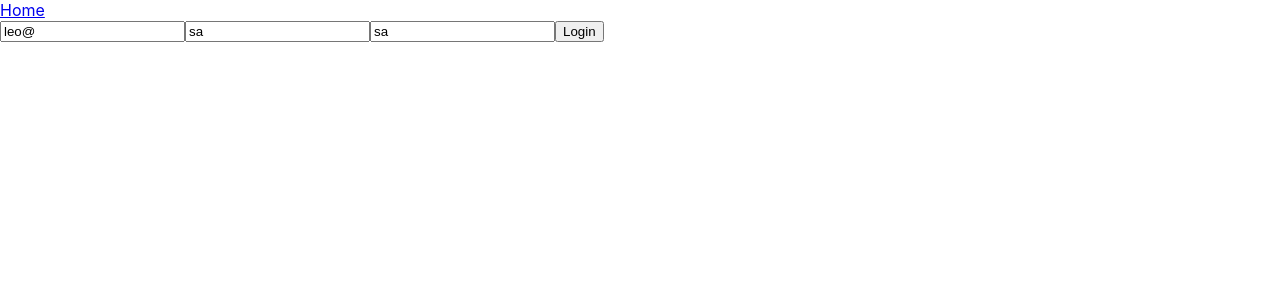
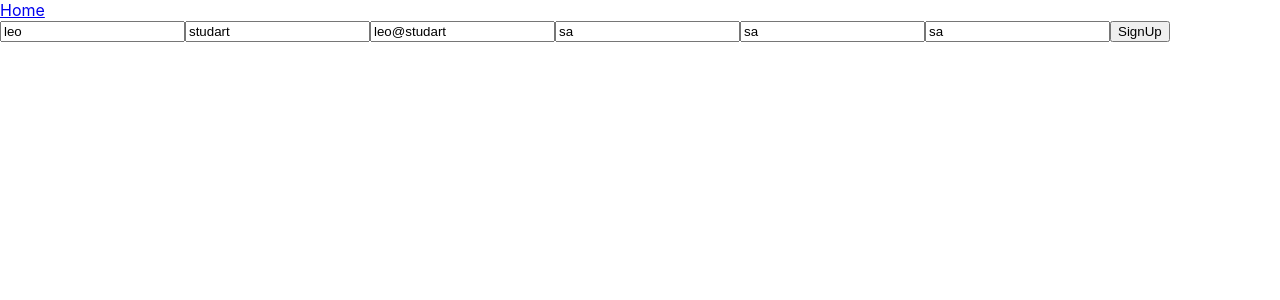
Before and after one commit to leost3/MoviesMania, a React (Create React App) app: page /signup in a window 1280 px wide. Shown: the top 300 px of the page. Built offline with nearby package versions, Linux system fonts and the light colour scheme.

Commit message:
signup auth

```diff
--- a/src/components/App.js
+++ b/src/components/App.js
@@ -3,7 +3,7 @@ import Home from './Home';
 import Error from './Error';
 import { BrowserRouter as Router, Switch} from 'react-router-dom';
 import Route from 'react-router-dom/Route';
-import SignupForm from './SignupForm';
+import SignupForm from './auth/SignupForm';
 import MoviesList from './MoviesList';
 
 class App extends React.Component {
--- a/src/components/Home.js
+++ b/src/components/Home.js
@@ -1,8 +1,9 @@
 import React from 'react'
 import {Link} from 'react-router-dom';
-import LoginForm from './LoginForm';
+import LoginForm from './auth/LoginForm';
 
 function Home(props) {
+
     return (
             <div>
                 <LoginForm {...props}/>
--- a/src/components/SignupForm.js
+++ /dev/null
@@ -1,38 +0,0 @@
-import React from 'react'
-import { Link } from 'react-router-dom';
-
-class Signup extends React.Component {
-    state = {
-        username: 'leo@',
-        password: 'sa',
-    }
-
-    handleUsernameInput = (e) => {
-      this.setState({...this.state, username:e.target.value})
-    }
-    handlePasswordInput = (e) => {
-      this.setState({...this.state, password:e.target.value})
-    }
-
-    handleSubmit = (e) => {
-      e.preventDefault();
-      this.props.handleLogin(e);
-      this.props.history.push(`/app/${this.state.username}`);
-    }
-
-    render() {
-        return (
-          <div>
-            <Link to="/">Home</Link>
-              <form onSubmit={this.handleSubmit}>
-                  <input className="" value={this.state.username} placeholder="username" type="text" onChange={this.handleUsernameInput}/>
-                  <input className="" value={this.state.password} placeholder="confirm password" type="text" onChange={this.handlePasswordInput}/>
-                  <input className="" value={this.state.password} placeholder="confirm password" type="text" onChange={this.handlePasswordInput}/>
-                  <button type="submit"> Login </button>
-              </form>
-          </div>
-        )
-    }
-}
-
-export default Signup;
--- a/src/components/LoginForm.js
+++ b/src/components/auth/LoginForm.js
@@ -32,8 +32,6 @@ class LoginForm extends React.Component {
         config
       )
       .then( response => {
-        // console.log(this.state);
-    console.log(response.data.isLoggedIn);
         if (response.data.isLoggedIn) {
           this.props.handleLogin(response.data);
           this.props.history.push(`app/${this.state.username}`);
@@ -43,7 +41,6 @@ class LoginForm extends React.Component {
         console.log(error);
       });
     }
-
     render() {
         return (
           <div>
--- /dev/null
+++ b/src/components/auth/SignupForm.js
@@ -0,0 +1,83 @@
+import React from 'react';
+import axios from 'axios';
+import { Link } from 'react-router-dom';
+// import { Redirect } from 'react-router-dom';
+
+class SignupForm extends React.Component {
+    state = {
+      firstName: 'leo',
+      lastName: 'studart',
+      email: 'leo@studart',
+      username: 'sa',
+      password: 'sa',
+      confirmPassword: 'sa',
+    }
+    handleFirstnameInput = (e) => {
+      this.setState({...this.state, firstName:e.target.value});
+    }
+
+    handleLastNameInput = (e) => {
+      this.setState({...this.state, lastName:e.target.value});
+    }
+
+    handleEmailInput = (e) => {
+      this.setState({...this.state, email:e.target.value});
+    }
+
+    handleUsernameInput = (e) => {
+      this.setState({...this.state, username:e.target.value});
+    }
+    handlePasswordInput = (e) => {
+      this.setState({...this.state, password:e.target.value});
+    }
+
+    handleConfirmPasswordInput = e => {
+      this.setState({...this.state, confirmPassword:e.target.value});
+    }
+
+    handleSubmit = (e) => {
+      e.preventDefault();
+      console.log('Register form submited');
+      const config = {
+        headers: {'Content-Type': 'application/x-www-form-urlencoded'}
+      };
+      axios.post(
+        'http://localhost:8181/shoppingprojectphp/api/user.php',
+        {
+          action:"register",
+
+          firstName:this.state.firstName,
+          lastName:this.state.lastName,
+          email:this.state.email,
+          username:this.state.username,
+          password:this.state.password,
+          confirmPassword:this.state.confirmPassword,
+        },
+        config
+      )
+      .then( response => {
+        console.log(response);
+      })
+      .catch( error => {
+        console.log(error);
+      });
+    }
+    render() {
+        return (
+          <div>
+            <Link to="/">Home</Link>
+              <form onSubmit={this.handleSubmit}>
+                  <input className="" value={this.state.firstName} placeholder="username" type="text" onChange={this.handleFirstnameInput}/>
+                  <input className="" value={this.state.lastName} placeholder="username" type="text" onChange={this.handleLastNameInput}/>
+                  <input className="" value={this.state.email} placeholder="username" type="text" onChange={this.handleEmailInput}/>
+                  <input className="" value={this.state.username} placeholder="username" type="text" onChange={this.handleUsernameInput}/>
+                  <input className="" value={this.state.password} placeholder="password" type="text" onChange={this.handlePasswordInput}/>
+                  <input className="" value={this.state.confirmPassword} placeholder="password" type="text" onChange={this.handleConfirmPasswordInput}/>
+                  <button type="submit"> SignUp </button>
+              </form>
+          </div>
+        )
+    }
+}
+
+export default SignupForm;
```
Lines whose indentation alone changed are shown as unchanged.
